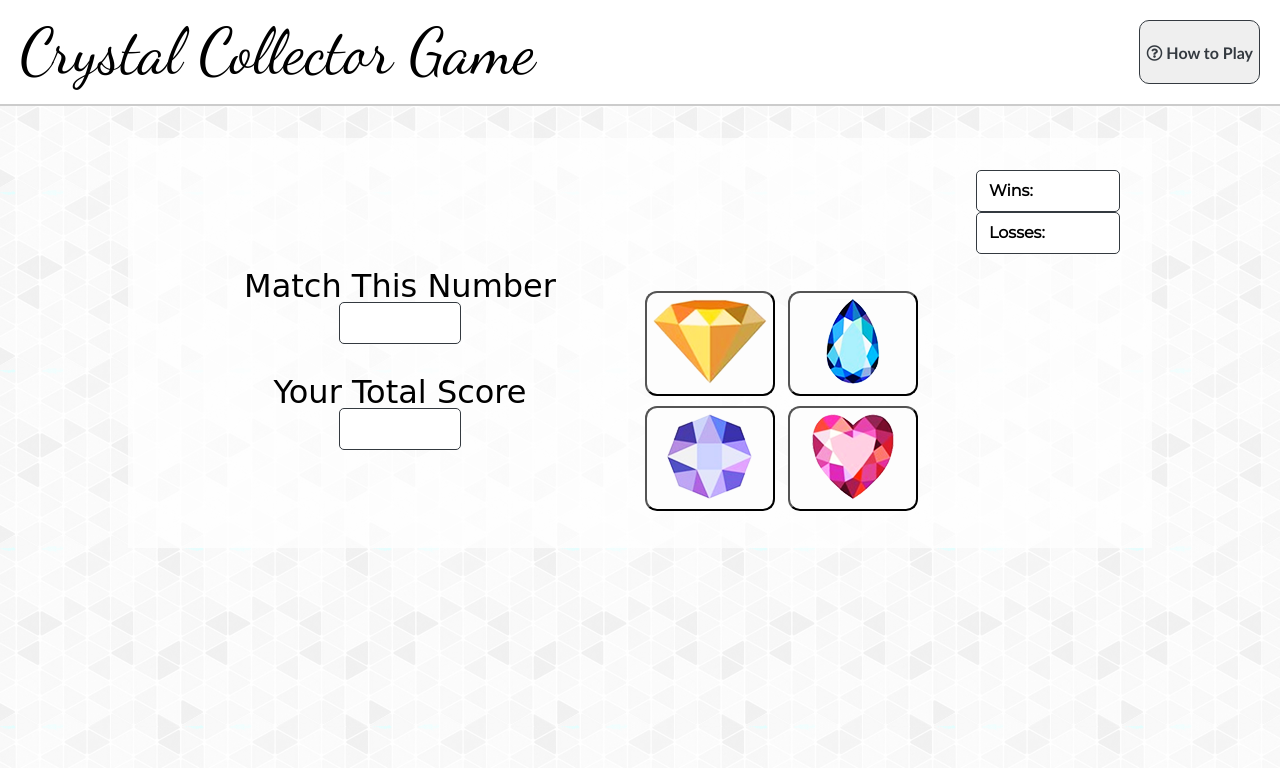
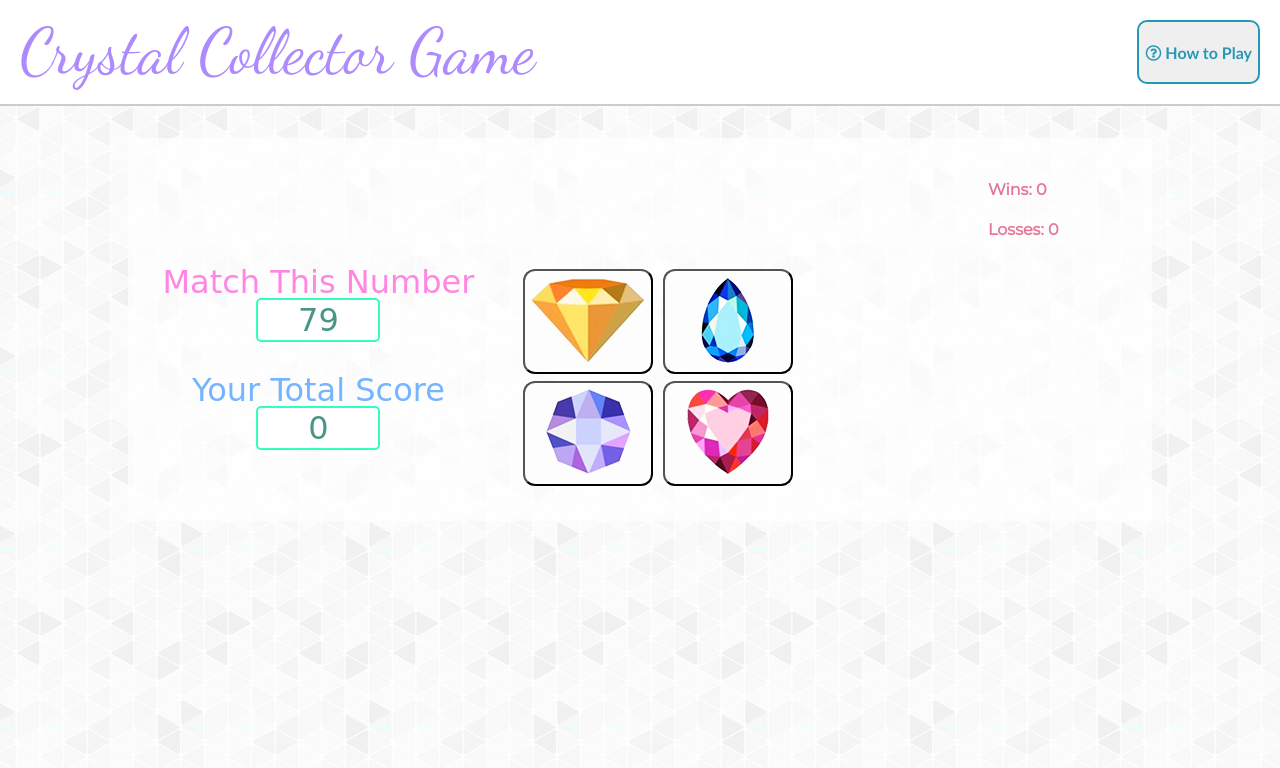
Before and after one commit to sarahg813/crystal-collector-game, a plain HTML site: page index.html in a window 1280 px wide. Drawn offline with nearby package versions, Linux system fonts and the light colour scheme; a web font is replaced by a local one.

Commit message:
added functions, updated styling

```diff
--- a/assets/css/style.css
+++ b/assets/css/style.css
@@ -15,14 +15,18 @@ body {
 h1 {
     font-family: 'Dancing Script', cursive;
     font-size: 4em;
+    color: #AD8BFE;
 }
 
+button {
+    cursor: pointer;
+}
 .howToPlayButton {
     font-family: "Calibri", sans-serif;
     font-weight: bold;
     font-size: 1em;
-    color: #343a40;
-    border: 1px solid #343a40;
+    color: #2897B7;
+    border: 2px solid #2897B7;
     border-radius: 10px;
 }
 .howToPlayDiv {
@@ -37,7 +41,7 @@ h1 {
     background-color: white;
     margin: 1em 2em 0 0;
     padding: 1em;
-    border: 1px #343a40 solid;
+    border: 1px #2897B7 solid;
     border-radius: 15px;
 
 }
@@ -79,10 +83,8 @@ h2 {
 .winLossLi {
     font-family: 'Montserrat', sans-serif;
     font-size: 1em;
-    font-weight: bold;
-    background-color: white;
-    border: 1px #343a40 solid;
-    border-radius: 5px;
+    color: #E37795;
+    font-weight: bolder;
     padding: .75em;
 }
 
@@ -91,38 +93,54 @@ h3 {
     font-size: 2em;
 }
 
+#matchThisNumber {
+    color: #FF86E3;
+}
+
+#yourTotalScore {
+    color: #75B4FF;
+}
+
 .sidesDiv {
     display: flex;
     justify-content: space-between;
 }
 
 .leftSide {
-    width: 50%;
+    width: 33%;
     display: flex;
     flex-direction: column;
     align-items: center;
 }
 
-.matchNum, .scoreNum {
+.matchScoreDiv {
     margin: 1em 0;
     display: flex;
     flex-direction: column;
     align-items: center;
 }
 
-#randomNum, #totalScore {
+.numDiv {
+    display: flex;
+    align-items: center;
+    justify-content: center;
     background-color: white;
-    border: 1px #343a40 solid;
+    border: 2px #33FDC0 solid;
     border-radius: 5px;
     width: 120px;
     height: 40px;
-    font-family: 'Arima Madurai', cursive;
-    font-size: 1em;
 }
 
-.rightSide {
-    margin-top: 2em;
-    width: 50%;
+#matchNum, #totalScore {
+
+    font-family: 'Arima Madurai', cursive;
+    font-size: 2em;
+    color: #4A9586;
+}
+
+.middle {
+    margin-top: 1em;
+    width: 33%;
 }
 
 .gemButton {
@@ -137,3 +155,15 @@ h3 {
 button:focus {
     outline: 0;
 }
+
+.rightSide {
+    width: 25%;
+    display: flex;
+    justify-content: center;
+    margin-top: 1em;
+}
+
+#giphy-embed {
+    width: 100%;
+    height: 100%;
+}
--- a/assets/javascript/game.js
+++ b/assets/javascript/game.js
@@ -1,3 +1,74 @@
+//toggle hide/show the How to Play div when you click the button
 $(".howToPlayButton").click(function(){
     $(".howToPlay").slideToggle();
 });
+
+var matchNum = 0;
+var totalScore = 0;
+var numWins = 0;
+var numLosses = 0;
+var keyClick;
+var isFinished = false;
+
+
+function setup() {
+    //picks random number between two values
+    var randomNum = function(min, max) {
+        return Math.floor(Math.random() * (max - min + 1)) + min;
+    }
+
+    matchNum = randomNum(19, 120);
+    $('#yellowGem').attr('data-val', randomNum(1, 12));
+    $('#blueGem').attr('data-val', randomNum(1, 12));
+    $('#purpleGem').attr('data-val', randomNum(1, 12));
+    $('#pinkGem').attr('data-val', randomNum(1, 12));
+
+    totalScore = 0;
+
+    $('#giphy-embed').attr('src', '');
+
+    updateScreen();
+}
+
+function updateScreen() {
+    $('#matchNum').text(matchNum);
+    $('#totalScore').text(totalScore);
+    $('#numWins').text(numWins);
+    $('#numLosses').text(numLosses);
+}
+
+function isWinner() {
+    if (totalScore === matchNum) {
+        numWins++;
+        $('#giphy-embed').attr('src', 'https://giphy.com/embed/l0HlSDiA6WUytl9oA');
+        isFinished = true;
+    }
+}
+
+function isLoser() {
+    if (totalScore > matchNum) {
+        numLosses++;
+        $('#giphy-embed').attr('src', 'https://giphy.com/embed/3og0IEeKFFlzaykixW');
+        isFinished = true;
+    }
+}
+
+
+$('.gemButton').on('click', function(){
+    if (isFinished) {
+        setup();
+        isFinished = false;
+    } else {
+        keyClick = $(this).attr('data-val');
+        console.log(keyClick);
+        totalScore += parseInt(keyClick);
+
+        updateScreen();
+        isWinner();
+        isLoser();
+    }
+  });
+
+
+  setup();
+  updateScreen();
--- a/index.html
+++ b/index.html
@@ -53,17 +53,23 @@
 
         <div class="sidesDiv">
             <div class="leftSide">
-                <div class="matchNum">
-                    <h3>Match This Number</h3>
-                    <div id="randomNum"></div>
+
+                <div class="matchScoreDiv">
+                    <h3 id="matchThisNumber">Match This Number</h3>
+                    <div class="numDiv">
+                        <p id="matchNum"></p>
+                    </div>
                 </div>
-                <div class="scoreNum">
-                    <h3>Your Total Score</h3>
-                    <div id="totalScore"></div>
+                <div class="matchScoreDiv">
+                    <h3 id="yourTotalScore">Your Total Score</h3>
+                    <div class="numDiv">
+                        <p id="totalScore"></p>
+                    </div>
                 </div>
+
             </div>
 
-            <div class="rightSide">
+            <div class="middle">
                 <div class="crystalBox">
                     <div class="crystalRowOne">
                         <button class="gemButton" id="yellowGem">
@@ -84,6 +90,12 @@
                 </div>
             </div>
 
+            <div class="rightSide">
+                    <div class="gif">
+                        <iframe id="giphy-embed" src="" frameBorder="0" ></iframe>
+                    </div>
+                </div>
+
         </div>
 
     </div>
```
